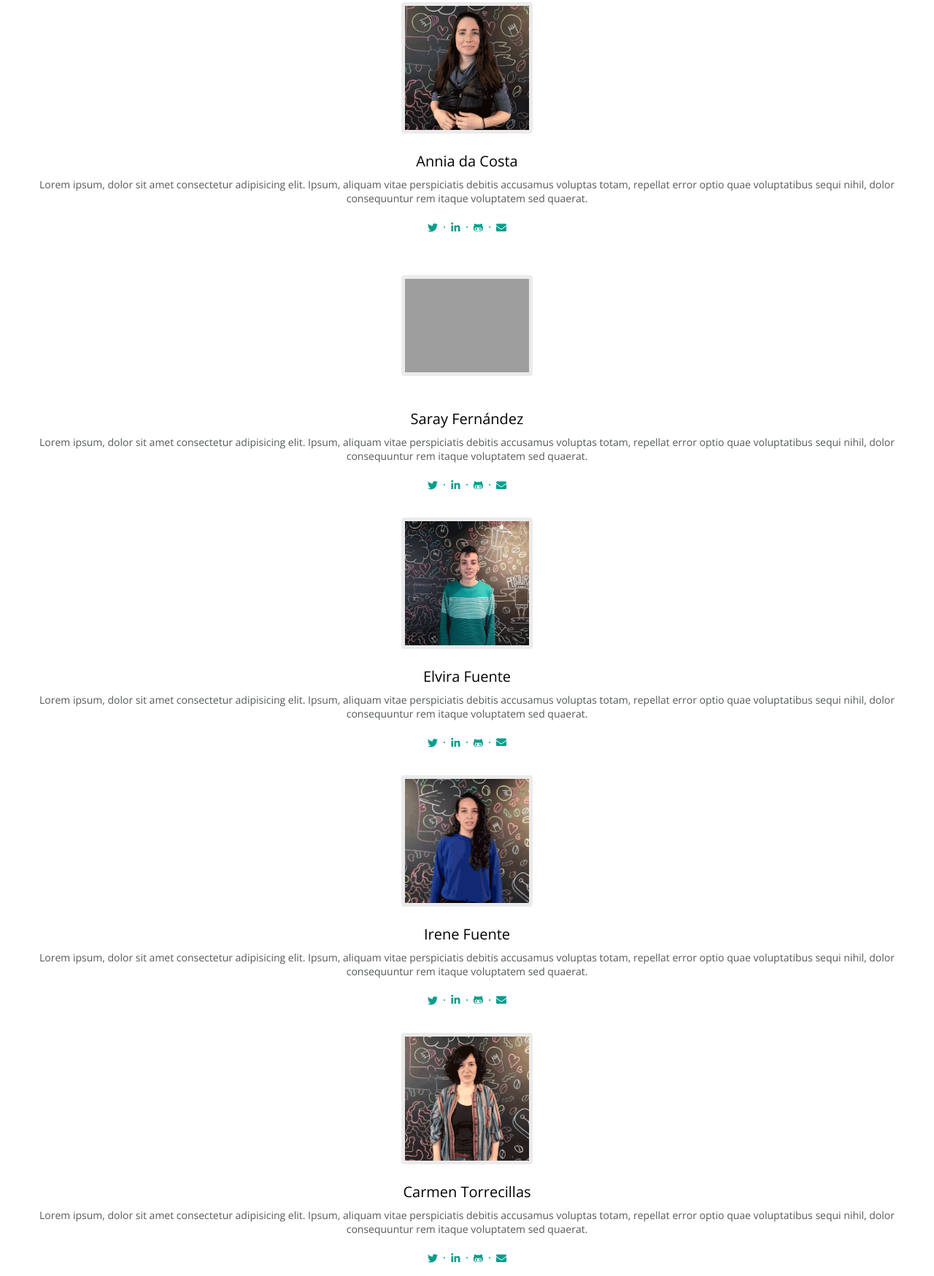
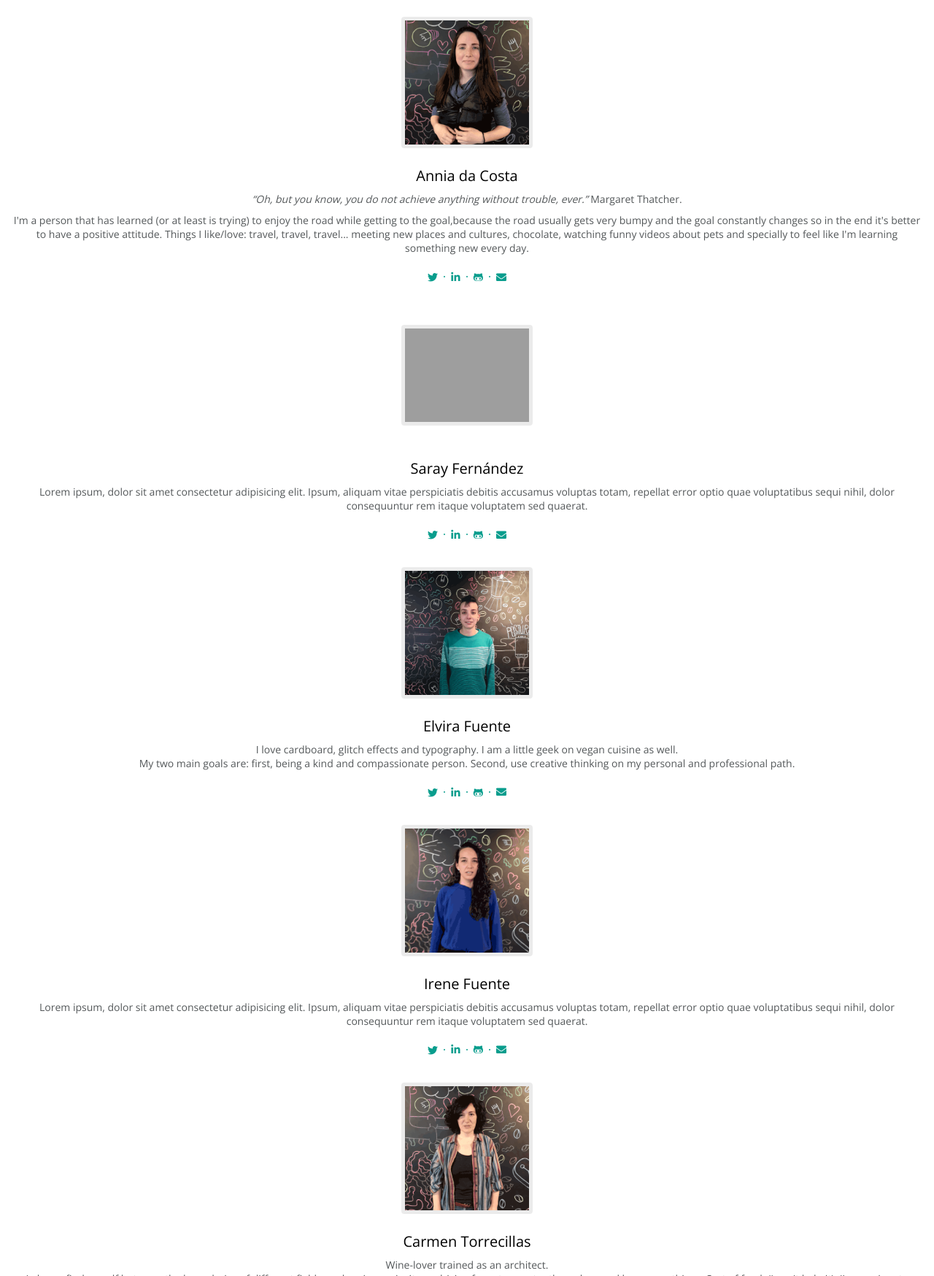
Before and after one commit to Adalab/f-m1-ada-inherit-, a plain HTML site: page index.html in a window 1280 px wide. Shown: the part 1052-2800 px from the top of the page at 73% size. Drawn offline with nearby package versions, Linux system fonts and the light colour scheme; grey boxes are pictures that could not be loaded.

Commit message:
add some self-descriptions of team members for mobile-first version

```diff
--- a/index.html
+++ b/index.html
@@ -44,13 +44,10 @@
         <!--EQUIPO-->
         <div class="padding-section">
             <h2 class="title-type title-section" id="team">team</h2>
-            <p class="description">Once upon a time, there were five crazy women who decided to learn how to code in
-                just three months. Becoming an “adalaber” was the mutual goal and they were very determined to
-                accomplish it… but after the first few days, they realized that craziness is better when you share it,
-                especially with a group filled with humour and willingness… And that's how the “ada: inherit;” team was
-                born.
-            </p>
-            <p>If you want to know how the story ends, you'll have to wait until the next edition!</p>
+
+            <p class="description">Once upon a time, there were five crazy women who decided to learn how to code in just three months. Becoming an “adalaber” was the mutual goal and they were very determined to accomplish it… but after the first few days, they realized that craziness is better when you share it, especially with a group filled with humour and willingness… And that's how the “ada: inherit;” team was born. </p>
+
+            <p class="description">If you want to know how the story ends, you'll have to wait until the next edition!</p>
         </div>
 
         <div class="triangle">
@@ -102,11 +99,13 @@
 
             <h3 class="title-names">Annia da Costa</h3>
 
+            <p>
+                <em>“Oh, but you know, you do not achieve anything without trouble, ever.”</em>
+                Margaret Thatcher.
+            </p>
 
+            <p>I'm a person that has learned (or at least is trying) to enjoy the road while getting to the goal,because the road usually gets very bumpy and the goal constantly changes so in the end it's better to have a positive attitude. Things I like/love: travel, travel, travel... meeting new places and cultures, chocolate, watching funny videos about pets and specially to feel like I'm learning something new every day.</p>
 
-            <p>Lorem ipsum, dolor sit amet consectetur adipisicing elit. Ipsum, aliquam vitae perspiciatis debitis
-                accusamus voluptas totam, repellat error optio quae voluptatibus sequi nihil, dolor consequuntur rem
-                itaque voluptatem sed quaerat.</p>
 
             <div class="social-media">
                 <ul class="social-media-container">
@@ -187,11 +186,15 @@
 
             <h3 class="title-names">Elvira Fuente</h3>
 
+            <p>
+                I love cardboard, glitch effects and typography. I am a little geek on vegan cuisine as well.
+            </p>
+
+            <p>
+                My two main goals are: first, being a kind and  compassionate person. Second, use creative thinking on my personal and professional path.
+            </p>
 
 
-            <p>Lorem ipsum, dolor sit amet consectetur adipisicing elit. Ipsum, aliquam vitae perspiciatis debitis
-                accusamus voluptas totam, repellat error optio quae voluptatibus sequi nihil, dolor consequuntur rem
-                itaque voluptatem sed quaerat.</p>
 
             <div class="social-media">
                 <ul class="social-media-container">
@@ -252,7 +255,6 @@
         </div>
 
         <div>
-
             <div class="profile-photo">
                 <img src="./images/img-carmen.gif" alt="Carmen Torrecillas">
 
@@ -260,11 +262,21 @@
 
             <h3 class="title-names">Carmen Torrecillas</h3>
 
+            <p>
+                Wine-lover trained as an architect.
+            </p>
 
+            <p>
+                I always find myself between the boundaries of different fields, embracing curiosity as driving force to
+                constantly explore and learn new things. Sort of freak (I can't help it), I’m passionate about #dataviz,
+                #maps/cartographies and #parametric design. I'm also an enthusiastic traveller who really enjoys meeting
+                and working with people from other cultures and backgrounds.
+            </p>
 
-            <p>Lorem ipsum, dolor sit amet consectetur adipisicing elit. Ipsum, aliquam vitae perspiciatis debitis
-                accusamus voluptas totam, repellat error optio quae voluptatibus sequi nihil, dolor consequuntur rem
-                itaque voluptatem sed quaerat.</p>
+            <p>
+                But above all... I do love challenges!! Maybe that’s why I’m currently giving my best on this new
+                adventure of becoming a front-end developer!
+            </p>
 
             <div class="social-media">
                 <ul class="social-media-container">
--- a/styles/main.css
+++ b/styles/main.css
@@ -1,3 +1,8 @@
+    /* Giving a separation between to all texts to improve readibility */
+    .description, .names p{
+        margin-bottom: 10px;
+    }
+
 /* General common rules */
 * {
     box-sizing: border-box;
@@ -24,14 +29,14 @@ body {
         /* Just for desktop version, to be implemented on responsive */
         /* height: 550px; */
 
-        /* this is working fine for responsive! */
-        /* background: url("../images/hero-resizing-mobil-60-v2c.jpg") center center no-repeat; */
+        /* hero01 */
+        background: url("../images/hero-resizing-mobil-60-v2c.jpg") center center no-repeat;
 
-        /* this is working fine for responsive! */
+        /* hero02*/
         /* background: url("../images/hero02-modif-60-v2c.jpg") center center no-repeat; */
 
-        /* this is working fine for responsive! */
-        background: url("../images/hero03-modif-60-v1c.jpg") center center no-repeat;
+        /* hero03 */
+        /* background: url("../images/hero03-modif-60-v1c.jpg") center center no-repeat; */
 
         background-size: cover;
         position: relative;
```
